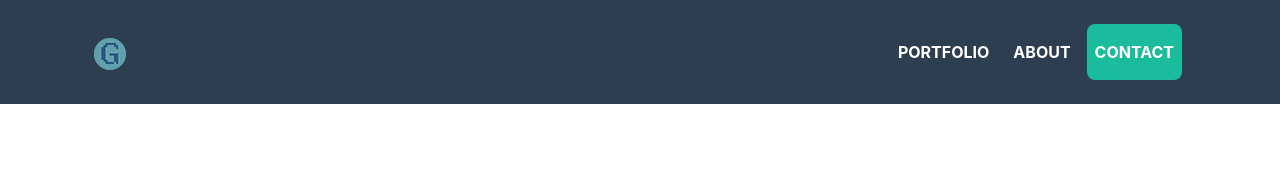
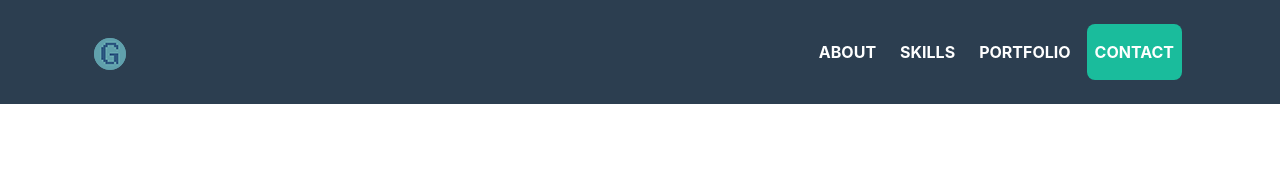
Before and after one commit to GnExia2/portfolio, a plain HTML site: page index.html in a window 1280 px wide. Shown: the top 178 px of the page. Drawn offline with nearby package versions, Linux system fonts and the light colour scheme.

Commit message:
refactored top link buttons

```diff
--- a/index.html
+++ b/index.html
@@ -36,14 +36,19 @@
                 </button>
                 <div class="collapse navbar-collapse" id="navbarResponsive">
                     <ul class="navbar-nav ml-auto">
+                      <li class="nav-item mx-0 mx-lg-1">
+                        <a class="nav-link py-3 px-0 px-lg-3 rounded js-scroll-trigger" href="#about">
+                          About
+                        </a>
+                      </li>
+                      <li class="nav-item mx-0 mx-lg-1">
+                        <a class="nav-link py-3 px-0 px-lg-3 rounded js-scroll-trigger" href="#skills">
+                          Skills
+                        </a>
+                      </li>
                         <li class="nav-item mx-0 mx-lg-1">
                           <a class="nav-link py-3 px-0 px-lg-3 rounded js-scroll-trigger" href="#portfolio">
                             Portfolio
-                          </a>
-                        </li>
-                        <li class="nav-item mx-0 mx-lg-1">
-                          <a class="nav-link py-3 px-0 px-lg-3 rounded js-scroll-trigger" href="#about">
-                            About
                           </a>
                         </li>
                         <li class="nav-item mx-0 mx-lg-1">
```
